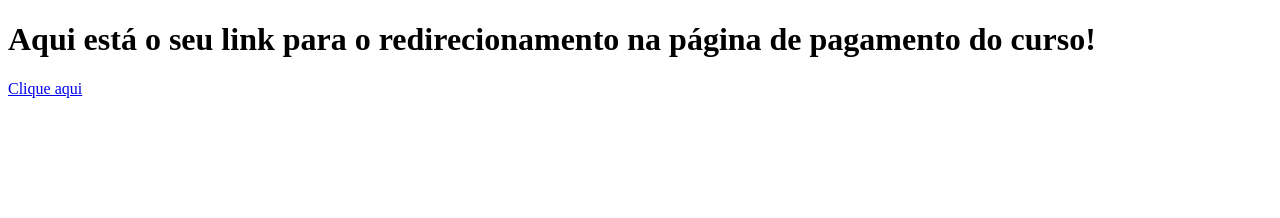
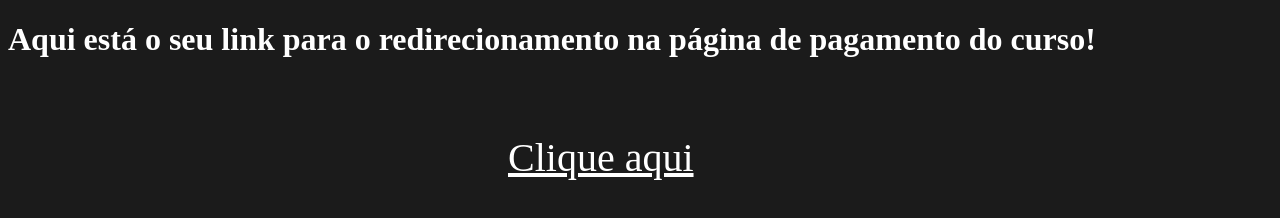
Before and after one commit to ChickChuck2/Ultilitarios-para-NINGUEM, a plain HTML site: page index.html in a window 1280 px wide. Drawn offline with Linux system fonts and the light colour scheme.

Commit message:
Update index.html

```diff
--- a/index.html
+++ b/index.html
@@ -3,9 +3,11 @@
     <head>
 
     </head>
-    <body>
-        <h1>Aqui está o seu link para o redirecionamento na página de pagamento do curso!</h1>
-        <a href="https://go.hotmart.com/W66659767F?ap=0443">Clique aqui</a>
-
+    <body style="background-color: rgb(27, 27, 27);">
+        <h1 style="color: white;">Aqui está o seu link para o redirecionamento na página de pagamento do curso!</h1>
+        <br>
+        <br>
+        <br>
+        <a href="https://go.hotmart.com/W66659767F?ap=0443" style="font-size: 40px; padding: 500px; color: white;">Clique aqui</a>
     </body>
 </html>
```
